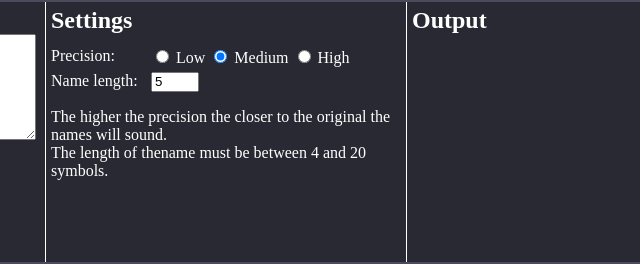
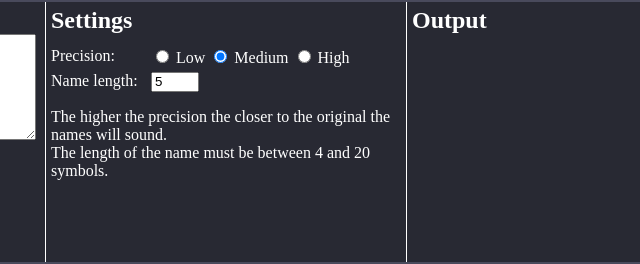
Before and after one commit to aymalb/name-generator, a plain HTML site: page index.html in a window 1280 px wide. Shown: the part 91-355 px from the top of the page, 328-968 px from the left. Drawn offline with Linux system fonts and the light colour scheme.

Commit message:
Update index.html

```diff
--- a/index.html
+++ b/index.html
@@ -42,7 +42,7 @@
             </div>
             <label id="nameLengthLabel" for="nameLength">Name length:</label>
             <input id="nameLength" type="number" name="nameLength" value="5" min="4" max="20">
-            <p id="settings-description">The higher the precision the closer to the original the names will sound.<br />The length of thename must be between 4 and 20 symbols.</p>
+            <p id="settings-description">The higher the precision the closer to the original the names will sound.<br />The length of the name must be between 4 and 20 symbols.</p>
         </div>
 
         <div id="output">
```
